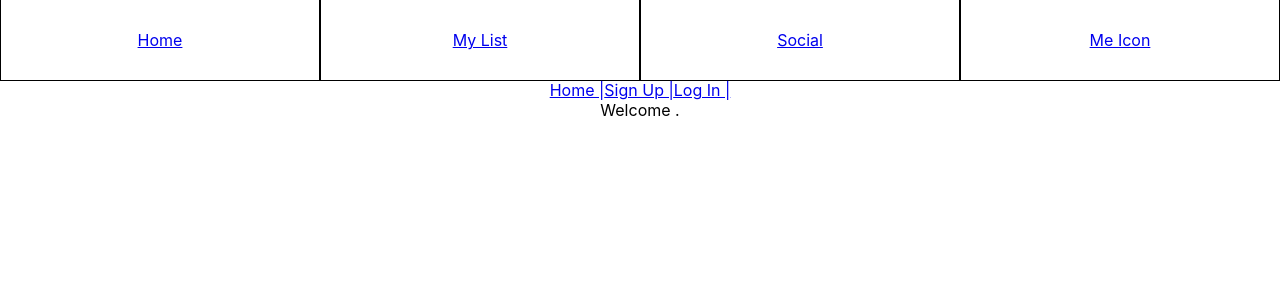
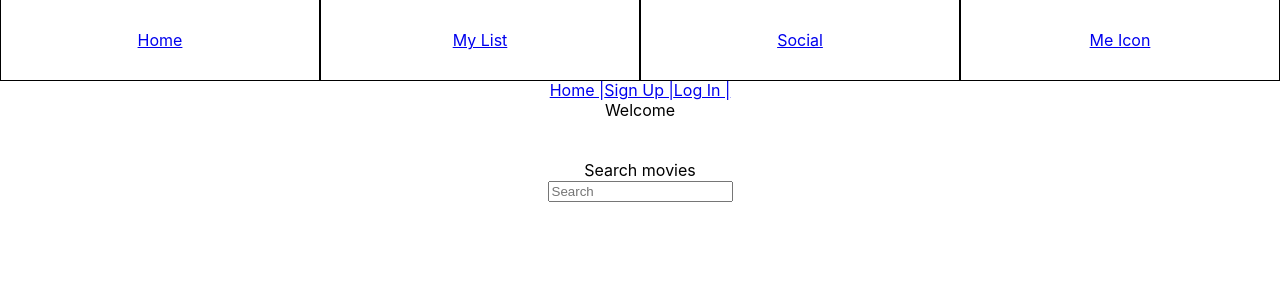
Before and after one commit to iron-bomber/my-movie-lists, a React (Create React App) app in the folder frontend/: page / in a window 1280 px wide. Shown: the top 300 px of the page. Built offline with nearby package versions, Linux system fonts and the light colour scheme; no server answers.

Commit message:
home progress

```diff
--- a/frontend/src/components/auth/SignUp.js
+++ b/frontend/src/components/auth/SignUp.js
@@ -19,8 +19,9 @@ class SignUp extends Component {
             <Fragment>
                 <h2>Sign Up</h2>
                 <form onSubmit={this.handleSubmit}>
-                    <input name="email" type="email" onChange={this.handleChange} />
-                    <input name="password" type="password" onChange={this.handleChange} />
+                    Name: <input name="name" type="text" onChange={this.handleChange} />
+                    Email: <input name="email" type="email" onChange={this.handleChange} />
+                    Password: <input name="password" type="password" onChange={this.handleChange} />
                     <input type="submit" value="Sign Up"/>
                 </form>
             </Fragment>
--- a/frontend/src/components/home/Home.js
+++ b/frontend/src/components/home/Home.js
@@ -1,15 +1,46 @@
 import React, { Component } from 'react';
 import actions from '../../services/index'
+import axios from 'axios';
 
 
 class Home extends Component {
+
+  state = {
+
+  }
+
   async componentDidMount() {
     //actions.test()
   }
+
+  updateValues = (e) =>{
+    this.setState({
+      [e.target.name]: e.target.value
+    })
+  }
+
+  searchApi = () =>{
+    e.preventDefault
+    axios.get(`https://api.themoviedb.org/3/search/movie?api_key=4e7508386ba64e46c3202cad3c021203&language=en-US&query={this.state.search}&page=1&include_adult=false`)
+    .then((res)=>{
+      console.log(res)
+    })
+    .catch((err)=>{
+      console.log(err)
+    })
+  }
+
   render() {
     return (
       <div>
-        Welcome {this.props.user.email}.
+        Welcome {this.props.user.name}
+        <br/>
+        <br/>
+        <br/>
+        Search movies
+        <form onSubmit={this.searchApi}>
+          <input type="text" name="search" placeholder="Search" onChange={(e) =>{this.updateValues(e)}} />
+        </form>
       </div>
     );
   }
```
Also changed, not shown: 1 other file (tests, documents, lock files or other folders).
